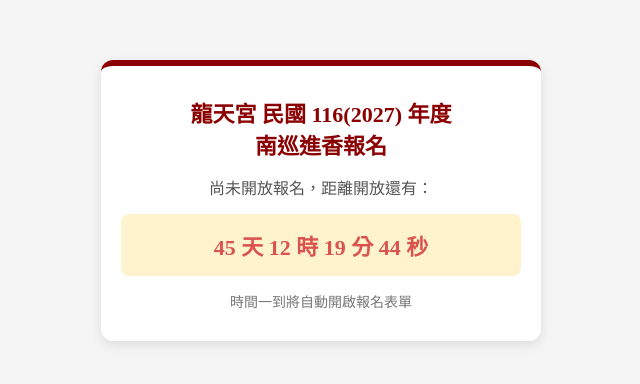
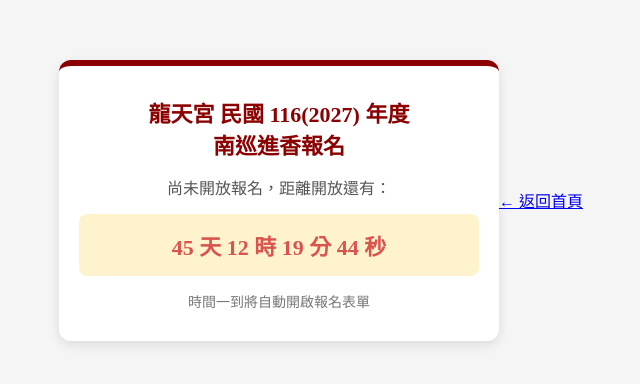
Before and after one commit to longtiangong/homepage, a plain HTML site: page 3Jinxiang_South.html in a window 1280 px wide. Shown: the part 200-584 px from the top of the page, without its empty margins (319-959 px from the left). Drawn offline with Linux system fonts and the light colour scheme.

Commit message:
增加返回首頁

```diff
--- a/3Jinxiang_South.html
+++ b/3Jinxiang_South.html
@@ -81,6 +81,8 @@ input,select{width:100%;font-size:16px;padding:8px;box-sizing:border-box;margin-
     <div id="countdown-display" class="countdown-timer">計算中...</div>
     <p style="font-size:14px;color:#777;margin-bottom:0;">時間一到將自動開啟報名表單</p>
   </div>
+    <!-- # * 11161935 增加返回首頁 -->
+    <p class="back-link"><a href="index.html">← 返回首頁</a></p>
 </div>
 
 <!-- # * 11161700 網站自動開啟/關閉/截止時間：超過截止時間後的關閉遮罩 -->
```
Also changed, not shown: 1Jigai.html (+2 -2 lines).
